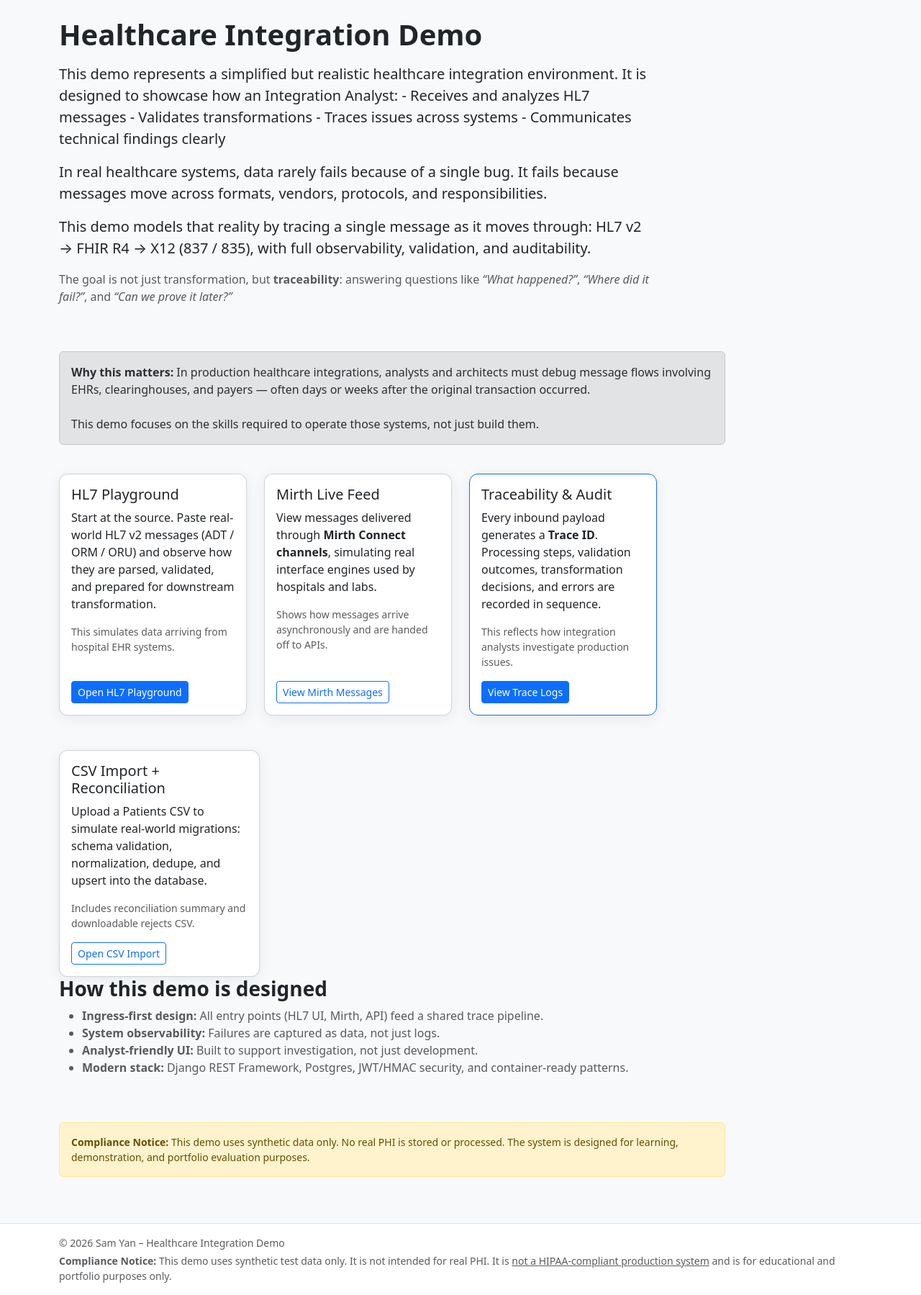
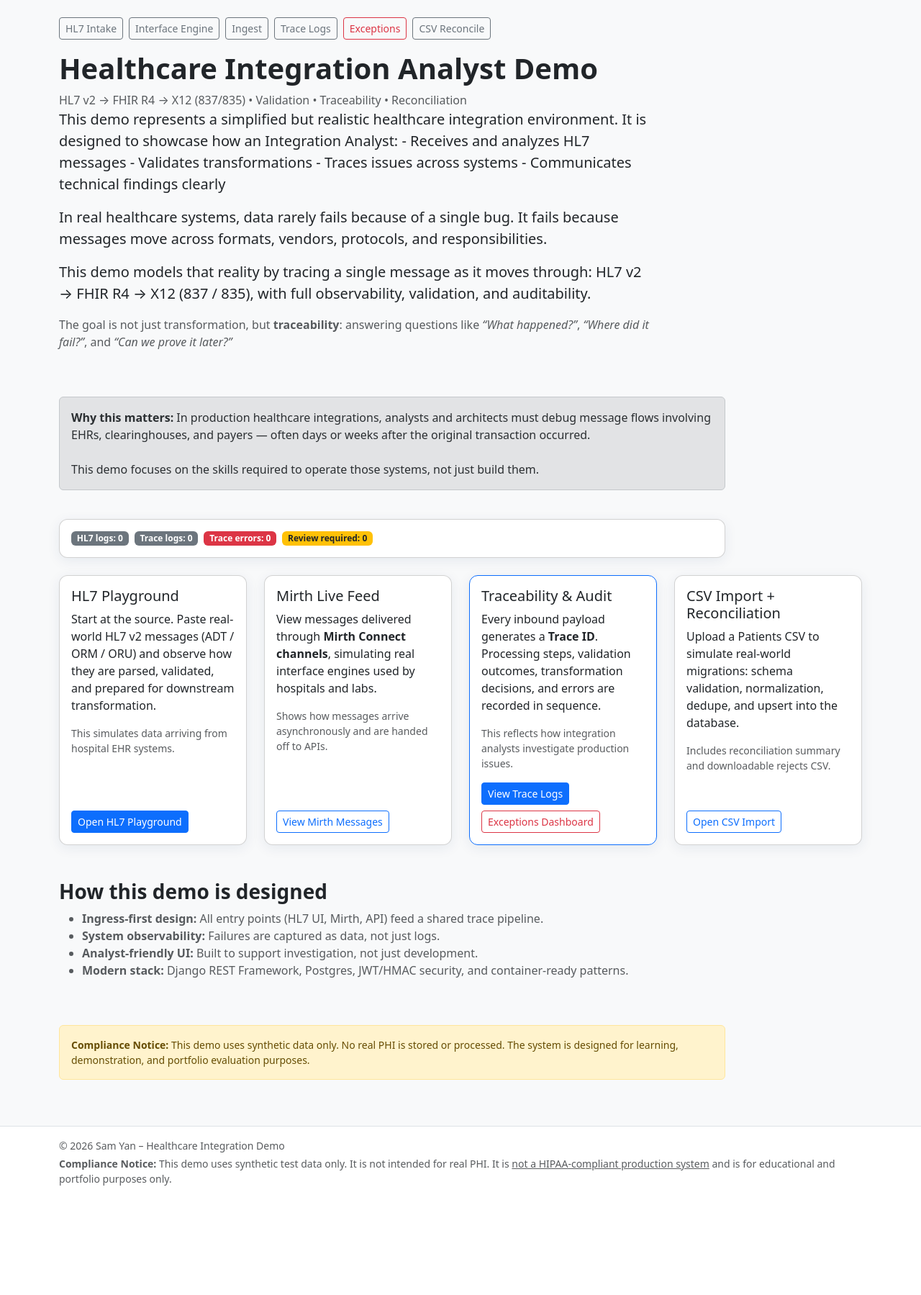
Before and after one commit to yzenith/django-sam-healthcare, a Django app: page / in a window 1280 px wide. Shown: the part 56-1855 px from the top of the page at 72% size. After the commit the page ends 1703 px from the top, so only its background shows below. Run offline with Django 4.2, Linux system fonts and the light colour scheme; data that the repository does not hold is empty.

Commit message:
UI enhencement for integration analyst

```diff
--- a/example/templates/base.html
+++ b/example/templates/base.html
@@ -82,6 +82,28 @@
   </div>
 </nav>
 
+<!-- Integration Flow Bar -->
+<div class="container mb-3">
+  <div class="d-flex flex-wrap gap-2 align-items-center">
+    <a class="btn btn-sm btn-outline-secondary" href="{% url 'hl7-playground' %}">HL7 Intake</a>
+    <a class="btn btn-sm btn-outline-secondary" href="{% url 'mirth-messages' %}">Interface Engine</a>
+    <a class="btn btn-sm btn-outline-secondary" href="{% url 'trace-ingest-page' %}">Ingest</a>
+    <a class="btn btn-sm btn-outline-secondary" href="{% url 'trace-logs-page' %}">Trace Logs</a>
+    <a class="btn btn-sm btn-outline-danger" href="{% url 'trace-logs-page' %}?review_required=1">Exceptions</a>
+    <a class="btn btn-sm btn-outline-secondary" href="{% url 'patient-import' %}">CSV Reconcile</a>
+
+    {% if request.session.last_trace_id %}
+      <span class="ms-auto small text-muted">
+        Last Trace:
+        <a href="{% url 'trace-detail-page' trace_id=request.session.last_trace_id %}">
+          {{ request.session.last_trace_id }}
+        </a>
+      </span>
+    {% endif %}
+  </div>
+</div>
+
+
 <main class="container pb-5">
   {% block content %}{% endblock %}
 </main>
--- a/example/templates/home.html
+++ b/example/templates/home.html
@@ -6,7 +6,10 @@
 <!-- Hero / Story -->
 <div class="row mb-5">
   <div class="col-lg-9">
-    <h1 class="mb-3">Healthcare Integration Demo</h1>
+    <h1 class="mb-2">Healthcare Integration Analyst Demo</h1>
+    <div class="text-muted">
+      HL7 v2 → FHIR R4 → X12 (837/835) • Validation • Traceability • Reconciliation
+    </div>
 
     <p class="lead">
       This demo represents a simplified but realistic healthcare integration environment.
@@ -55,6 +58,24 @@
     </div>
   </div>
 </div>
+
+<!-- KPI Strip -->
+<div class="row mb-4">
+  <div class="col-lg-10">
+    <div class="card">
+      <div class="card-body d-flex flex-wrap gap-2">
+        <span class="badge text-bg-secondary">HL7 logs: {{ total }}</span>
+        <span class="badge text-bg-secondary">Trace logs: {{ trace_total }}</span>
+        <span class="badge text-bg-danger">Trace errors: {{ trace_errors }}</span>
+        <span class="badge text-bg-warning text-dark">Review required: {{ trace_review_required }}</span>
+        {% if latest_trace_id %}
+          <span class="badge text-bg-primary">Latest Trace: {{ latest_trace_id }}</span>
+        {% endif %}
+      </div>
+    </div>
+  </div>
+</div>
+
 
 <!-- Capabilities -->
 <div class="row g-4 mb-5">
@@ -119,7 +140,10 @@
           <a href="{% url 'trace-logs-page' %}" class="btn btn-primary btn-sm">
             View Trace Logs
           </a>
-        </div>
+          <a href="{% url 'trace-logs-page' %}?review_required=1" class="btn btn-outline-danger btn-sm mt-2">
+            Exceptions Dashboard
+          </a>
+
         </div>
       </div>
     </div>
@@ -145,7 +169,7 @@
       </div>
     </div>
   </div>
-
+</div>
 
 <!-- Architecture explanation -->
 <div class="row mb-5">
--- a/example/views.py
+++ b/example/views.py
@@ -1,3 +1,6 @@
+from django.db.models import Q
+from logtrace.models import TraceLog
+
 import json
 import os
 import uuid
@@ -274,10 +277,30 @@ def validate_mirth_jwt(request):
 def home(request):
     total = HL7MessageLog.objects.count()
     latest_logs = HL7MessageLog.objects.order_by("-created_at")[:5]
+
+    trace_total = TraceLog.objects.count()
+    trace_errors = TraceLog.objects.filter(error_count__gt=0).count()
+
+    review_required_qs = TraceLog.objects.filter(
+        Q(status="FAILED") |
+        Q(error_count__gt=0) |
+        Q(steps__status__in=["WARN", "ERROR"])
+    ).distinct()
+    trace_review_required = review_required_qs.count()
+
+    latest_trace = TraceLog.objects.order_by("-timestamp").first()
+    latest_trace_id = latest_trace.trace_id if latest_trace else None
+
     return render(request, "home.html", {
         "total": total,
         "latest_logs": latest_logs,
+        "trace_total": trace_total,
+        "trace_errors": trace_errors,
+        "trace_review_required": trace_review_required,
+        "latest_trace_id": latest_trace_id,
     })
+
+
 
 def hl7_playground(request):
     return render(request, "hl7_playground.html")
--- a/logtrace/views.py
+++ b/logtrace/views.py
@@ -201,5 +201,8 @@ class TraceIngestPage(APIView):
             meta=meta,
         )
 
+        request.session["last_trace_id"] = log.trace_id
+
+
         # Redirect to your trace detail UI
         return redirect("trace-detail-page", trace_id=log.trace_id)
```
Lines whose indentation alone changed are shown as unchanged.
